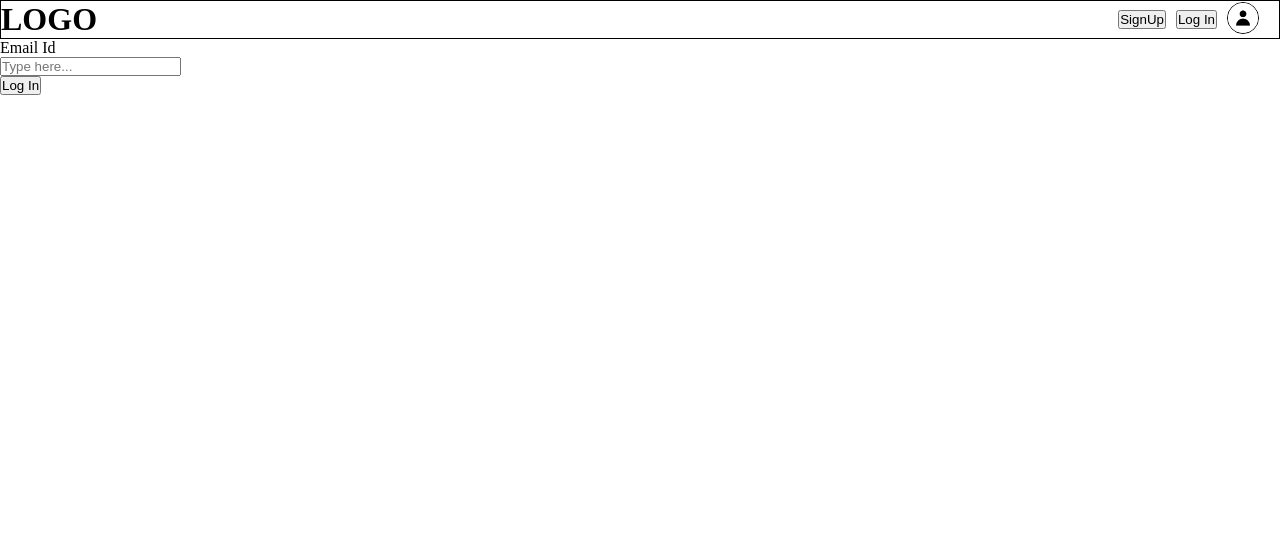
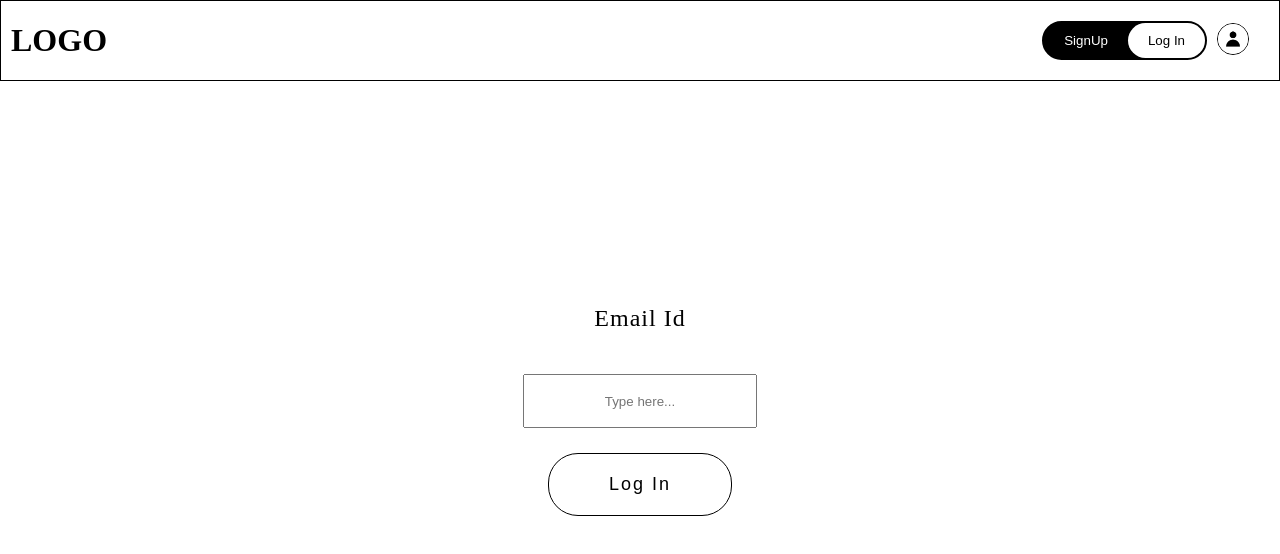
Before and after one commit to krushnadiwate2417/myorgnizer, a React (Vite) app: page /login in a window 1280 px wide. Shown: the top 554 px of the page. Built offline with nearby package versions, Linux system fonts and the light colour scheme.

Commit message:
Added some css to header

```diff
--- a/Header.jsx
+++ b/Header.jsx
@@ -1,8 +1,21 @@
-import { Link } from "react-router-dom";
+import { Link, useLocation } from "react-router-dom";
 import { useState, useEffect } from "react";
 
 const Header = () => {
   const [width, setWidth] = useState(0);
+  const [signUpBtn, setSignUpBtn] = useState("signup-btn");
+  const [loginBtn, setLoginBtn] = useState("login-btn");
+  const path = useLocation();
+  useEffect(() => {
+    if (path.pathname == "/") {
+      setSignUpBtn("signup-btn");
+      setLoginBtn("login-btn");
+    } else if (path.pathname == "/login") {
+      setSignUpBtn("afterclick-loginClick-signup-btn");
+      setLoginBtn("afterclick-login-btn");
+    }
+  }, []);
+
   // if (width > 0) {
   //   window.addEventListener("click", function () {
   //     setWidth(0);
@@ -15,19 +28,35 @@ const Header = () => {
           <h1>LOGO</h1>
         </div>
         <div className="header-list-flex">
-          {/* <li>
-            <Link to={"/home"}>Home</Link>
-          </li> */}
+          <div className="btns-div">
             <li>
               <Link to={"/"}>
-              <button> SignUp </button>
+                <button
+                  className={`${signUpBtn} header-btn`}
+                  onClick={() => {
+                    setSignUpBtn("signup-btn");
+                    setLoginBtn("login-btn");
+                  }}
+                >
+                  {" "}
+                  SignUp{" "}
+                </button>
               </Link>
             </li>
             <li>
               <Link to={"/login"}>
-              <button>Log In</button>
+                <button
+                  className={`${loginBtn} header-btn`}
+                  onClick={() => {
+                    setSignUpBtn("afterclick-loginClick-signup-btn");
+                    setLoginBtn("afterclick-login-btn");
+                  }}
+                >
+                  Log In
+                </button>
               </Link>
             </li>
+          </div>
           <li>
             <img
               onClick={() => {
--- a/Home.jsx
+++ b/Home.jsx
@@ -1,8 +1,21 @@
-import { Link, Outlet, useParams } from "react-router-dom";
+import { useEffect, useState } from "react";
+import { Link, Outlet, useParams, useNavigate } from "react-router-dom";
 import MySidebar from "./Reuseables/MySidebar";
 import Expenses from "./Modules/Expenses";
 
 const Home = () => {
+  const [token, setToken] = useState("");
+  const navigate = useNavigate();
+
+  useEffect(() => {
+    const sessionToken = sessionStorage.getItem("userToken");
+    if (!sessionToken) {
+      navigate("/login");
+    } else {
+      setToken(sessionToken);
+    }
+  }, []);
+
   return (
     <>
       <div className="home-grid">
--- a/Login.jsx
+++ b/Login.jsx
@@ -17,6 +17,7 @@ const Login = () => {
     const result = await post(api, { email });
     if (result?.msg == "success" && result?.isemailerified == true) {
       localStorage.setItem("userToken", result.token);
+      sessionStorage.setItem("userToken", result.token);
       console.log("added");
       navigate("/home");
       console.log(result);
@@ -62,7 +63,7 @@ const Login = () => {
       <div className={hidden}>
         <Shimmer />
       </div>
-      <div>
+      <div className="Login-flex-c">
         <Form
           email={email}
           setEmail={setEmail}
--- a/Modules/Expenses.jsx
+++ b/Modules/Expenses.jsx
@@ -1,4 +1,4 @@
-import { useState } from "react";
+import { useEffect, useState } from "react";
 import { useLocation } from "react-router-dom";
 import get from "../jsFunctions/get";
 import Shimmer from "../Shimmer";
@@ -13,6 +13,17 @@ const getToday = () => {
   return `${yyyy}-${mm}-${dd}`;
 };
 
+const token = localStorage.getItem("userToken");
+
+const ConfigAPI =
+  "https://rgstudentsmanagementbackend.onrender.com/api/v1/expenses/config";
+
+const AddAPI =
+  "https://rgstudentsmanagementbackend.onrender.com/api/v1/expenses";
+
+const TableAPI =
+  "https://rgstudentsmanagementbackend.onrender.com/api/v1/expenses";
+
 const Expenses = () => {
   const [hidingForm, setHidingForm] = useState("hide");
   const [shimmer, setShimmer] = useState(false);
@@ -25,20 +36,10 @@ const Expenses = () => {
   const [showTable, setShowTable] = useState("hide");
   const [expenseData, setExpenseData] = useState([]);
   const [today, setToday] = useState(getToday());
+  const [dynamicAdding, setDynamicAdding] = useState(0);
   console.log(today);
 
   const path = useLocation();
-
-  const token = localStorage.getItem("userToken");
-
-  const ConfigAPI =
-    "https://rgstudentsmanagementbackend.onrender.com/api/v1/expenses/config";
-
-  const AddAPI =
-    "https://rgstudentsmanagementbackend.onrender.com/api/v1/expenses";
-
-  const TableAPI =
-    "https://rgstudentsmanagementbackend.onrender.com/api/v1/expenses";
 
   const values = {
     category: category,
@@ -52,7 +53,6 @@ const Expenses = () => {
     const result = await get(ConfigAPI, token);
     if (result) {
       setShimmer(false);
-
       setHidingForm("");
       console.log(result, "in result");
       setOptions(result?.categories);
@@ -61,22 +61,28 @@ const Expenses = () => {
   };
 
   const handleAddExpense = async (e) => {
+    setShimmer(true);
     e.preventDefault();
     const result = await post(AddAPI, values, path.pathname, token);
     if (result) {
       setHidingForm("hide");
+      setShimmer(false);
       console.log(result);
+      setDynamicAdding((curr) => curr + 1);
     }
   };
 
+  useEffect(() => {
+    handleShowExpenses();
+  }, [dynamicAdding]);
+
   const handleShowExpenses = async () => {
-    setShimmer(true);
     const result = await get(TableAPI, token);
     if (result) {
       console.log(result);
       setShimmer(false);
       setExpenseData(result);
-      setShowTable("");
+      // setShowTable("");
     }
   };
 
@@ -171,7 +177,16 @@ const Expenses = () => {
         >
           Add Expenses
         </button>
-        <button onClick={handleShowExpenses}>Show Expenses</button>
+        <button
+          onClick={() => {
+            setDynamicAdding((curr) => curr + 1);
+            setShimmer(true);
+            handleShowExpenses();
+            setShowTable("");
+          }}
+        >
+          Show Expenses
+        </button>
       </div>
       <div className={showTable}>
         <Table expenseData={expenseData} />
--- a/Reuseables/Form.jsx
+++ b/Reuseables/Form.jsx
@@ -6,7 +6,7 @@ const Form = ({ action, handleSubmit, setEmail, email }) => {
 
   return (
     <>
-      <form onSubmit={handleSubmit}>
+      <form onSubmit={handleSubmit} className="form-signup-login">
         <div>
           <label>Email Id</label>
         </div>
--- a/style.css
+++ b/style.css
@@ -7,16 +7,7 @@
   display: flex;
   justify-content: center;
   align-items: center;
-}
-
-.SignUp-gric-c {
-  display: grid;
-  width: 100%;
-  grid-template-rows: 1fr 1fr 1fr;
-  text-align: center;
-  justify-content: center;
-  align-items: center;
-  gap: 20px;
+  height: 80vh;
 }
 
 .signup-input {
@@ -104,6 +95,7 @@ header {
   justify-content: space-between;
   align-items: center;
   border: 1px solid black;
+  padding: 20px 10px 20px 10px;
 }
 
 .header-list-flex {
@@ -112,6 +104,46 @@ header {
   margin-right: 20px;
   justify-content: center;
   align-items: center;
+}
+
+.btns-div {
+  list-style: none;
+  display: flex;
+  gap: 0px;
+  border: 2px solid;
+  border-radius: 50px;
+  background-color: black;
+}
+
+.header-btn {
+  border: none;
+  padding: 10px 20px 10px 20px;
+  cursor: pointer;
+  border-radius: 50px;
+}
+
+.signup-btn {
+  background-color: white;
+  color: black;
+  transition: 0.1s ease linear;
+}
+
+.afterclick-loginClick-signup-btn {
+  background-color: black;
+  color: white;
+  transition: 0.1s ease linear;
+}
+
+.login-btn {
+  background-color: black;
+  color: white;
+  transition: 0.1s ease linear;
+}
+
+.afterclick-login-btn {
+  background-color: white;
+  color: black;
+  transition: 0.1s ease linear;
 }
 
 .header-list-flex > li {
@@ -240,9 +272,53 @@ table {
 
 td {
   border: 1px solid black;
-  padding: 10px;
+  padding: 5px 10px 5px 10px;
 }
 
 th {
-  padding: 10px;
+  padding: 5px 10px 5px 10px;
 }
+
+.form-signup-login {
+  display: grid;
+  width: 100%;
+  grid-template-rows: 1fr 1fr 1fr;
+  text-align: center;
+  justify-content: center;
+  align-items: center;
+  gap: 20px;
+}
+
+.form-signup-login > div > label {
+  font-size: x-large;
+  letter-spacing: 1px;
+}
+
+.form-signup-login > div > button {
+  padding: 20px 60px 20px 60px;
+  border: 1px solid;
+  border-radius: 30px;
+  background-color: white;
+  font-size: large;
+  letter-spacing: 2px;
+  cursor: pointer;
+}
+
+.form-signup-login > div > button:hover {
+  background-color: black;
+  color: white;
+  transition: 0.2s ease linear;
+}
+
+.form-signup-login > div > input {
+  width: 230px;
+  height: 50px;
+  text-align: center;
+}
+
+.Login-flex-c {
+  display: flex;
+  justify-content: center;
+  align-items: center;
+  height: 80vh;
+}
```
Lines whose indentation alone changed are shown as unchanged.
